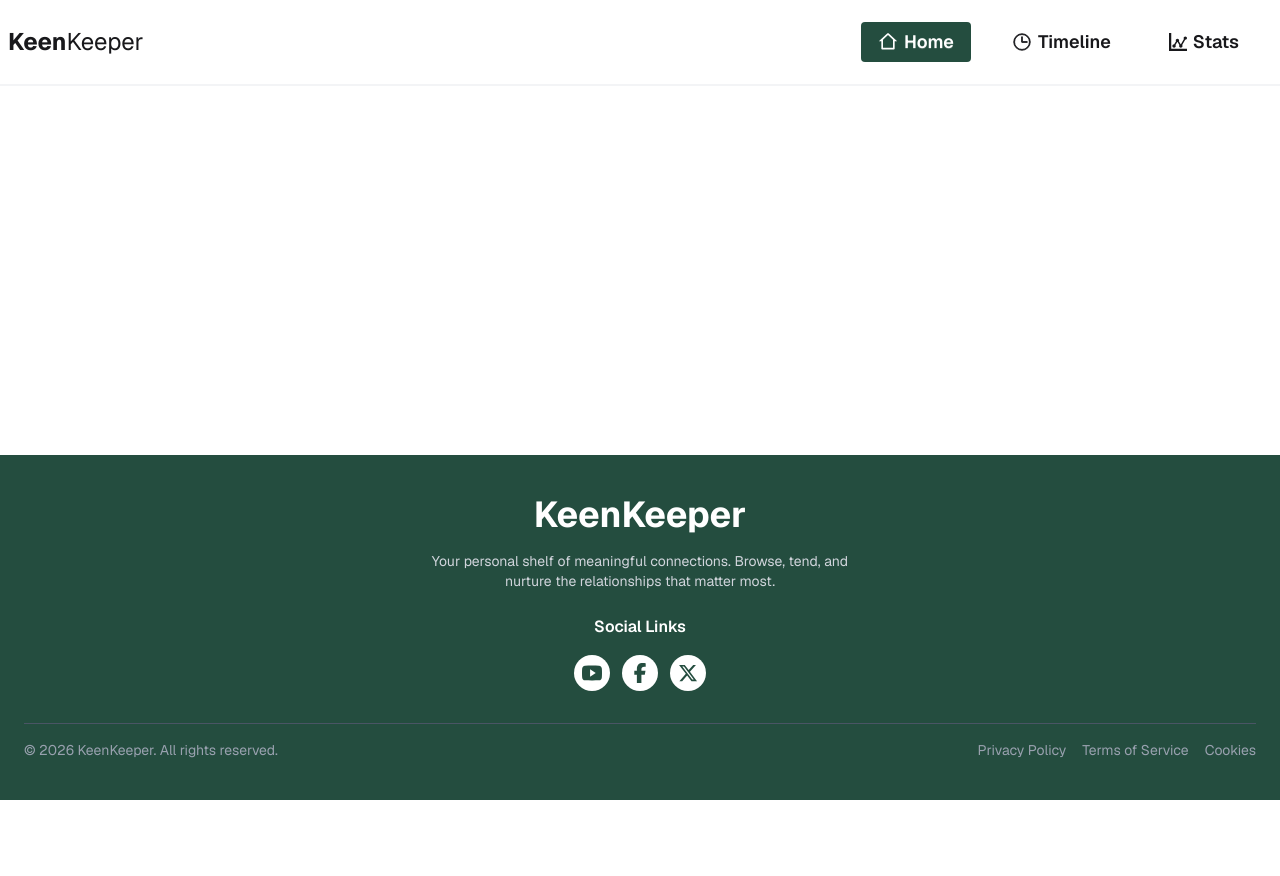
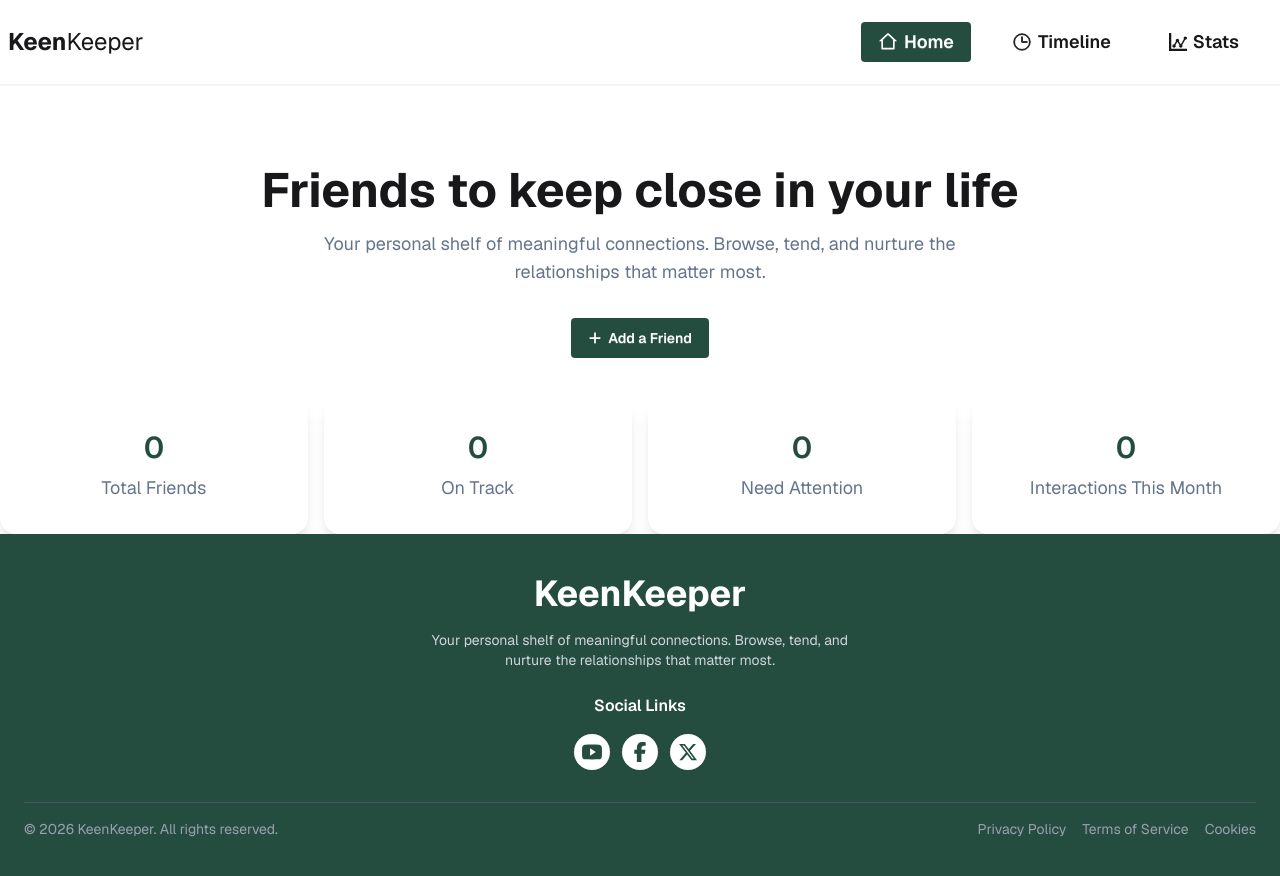
Before and after one commit to ahanafintesher/assignment-07-keen-keeper, a Next.js app: page / in a window 1280 px wide. Shown: the top 876 px of the page. Before the commit the page ends 800 px from the top, so only its background shows below. Built offline with nearby package versions, Linux system fonts and the light colour scheme.

Commit message:
banner added

```diff
--- /dev/null
+++ b/src/app/loading.jsx
@@ -0,0 +1,10 @@
+
+const Loading = () => {
+  return (
+    <div className="flex justify-center items-center min-h-screen">
+      <span className="loading loading-spinner loading-lg"></span>
+    </div>
+  );
+};
+
+export default Loading;
--- a/src/app/page.js
+++ b/src/app/page.js
@@ -1,5 +1,16 @@
+import Banner from "@/components/banner/Banner";
+import FriendCounter from "@/components/friendcounter/FriendCounter";
 
+export const metadata = {
+  title: "Home | KeenKeeper",
+  description: "Homepage of KeenKeeper",
+};
 
 export default function Home() {
-
+  return (
+    <div>
+      <Banner></Banner>
+      <FriendCounter></FriendCounter>
+    </div>
+  );
 }
--- /dev/null
+++ b/src/components/banner/Banner.jsx
@@ -0,0 +1,25 @@
+import { FaPlus } from "react-icons/fa6";
+
+const Banner = () => {
+  return (
+    <div className="container mx-auto mt-20 mb-10">
+      <div className="text-center ">
+        <h1 className="text-5xl font-bold mb-4">
+        Friends to keep close in your life
+      </h1>
+      <p className="text-lg text-[#64748B] mb-8">
+        Your personal shelf of meaningful connections. Browse, tend, and nurture
+        the <br />
+        relationships that matter most.
+      </p>
+       <button className="btn btn-ghost text-white bg-[#244D3F]">
+        <span><FaPlus /></span>
+        Add a Friend
+      </button>
+      </div>
+
+    </div>
+  );
+};
+
+export default Banner;
--- /dev/null
+++ b/src/components/friendcounter/FriendCounter.jsx
@@ -0,0 +1,27 @@
+import React from 'react';
+
+const FriendCounter = () => {
+    return (
+        <div className='container mx-auto grid grid-cols-4 gap-4'>
+            <div className='text-center shadow-lg p-8 rounded-2xl'>
+                <h3 className='font-semibold text-3xl mb-2 text-[#244D3F]'>0</h3>
+                <p className='text-lg text-[#64748B]'>Total Friends</p>
+            </div>
+            <div className='text-center shadow-lg p-8 rounded-2xl'>
+                <h3 className='font-semibold text-3xl mb-2 text-[#244D3F]'>0</h3>
+                <p className='text-lg text-[#64748B]'>On Track</p>
+            </div>
+            <div className='text-center shadow-lg p-8 rounded-2xl'>
+                <h3 className='font-semibold text-3xl mb-2 text-[#244D3F]'>0</h3>
+                <p className='text-lg text-[#64748B]'>Need Attention</p>
+            </div>
+            <div className='text-center shadow-lg p-8 rounded-2xl'>
+                <h3 className='font-semibold text-3xl mb-2 text-[#244D3F]'>0</h3>
+                <p className='text-lg text-[#64748B]'>Interactions This Month</p>
+            </div>
+
+        </div>
+    );
+};
+
+export default FriendCounter;
--- /dev/null
+++ b/src/context/FriendsContext.jsx
@@ -0,0 +1,27 @@
+
+"use client";
+import { createContext, useContext, useEffect, useState } from "react";
+
+const FriendsContext = createContext();
+
+export const FriendsProvider = ({ children }) => {
+  const [friends, setFriends] = useState([]);
+  const [loading, setLoading] = useState(true);
+
+  useEffect(() => {
+    fetch("/data/friends.json")
+      .then((res) => res.json())
+      .then((data) => {
+        setFriends(data);
+        setLoading(false);
+      });
+  }, []);
+
+  return (
+    <FriendsContext.Provider value={{ friends, loading }}>
+      {children}
+    </FriendsContext.Provider>
+  );
+};
+
+export const useFriends = () => useContext(FriendsContext);
```
